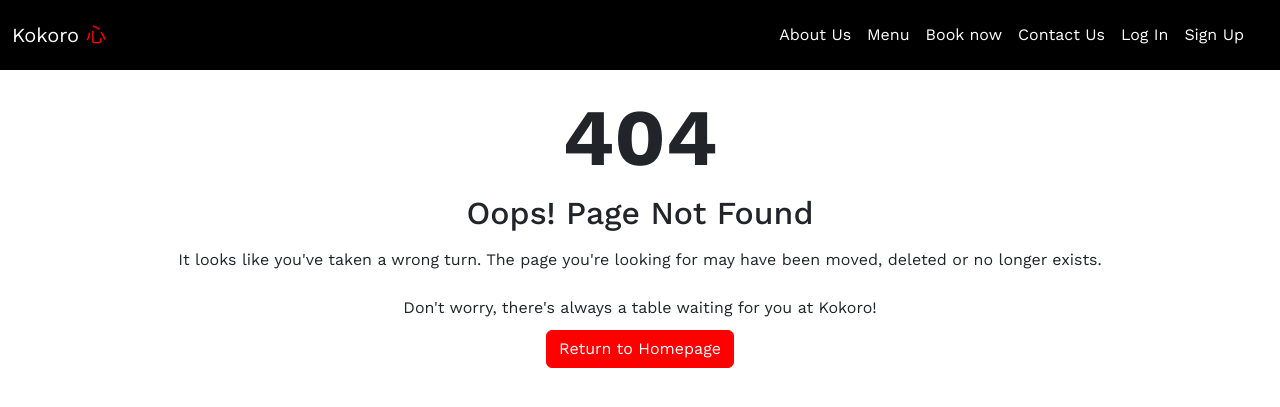
After one commit to Siaaancode/Module-3, a Django app: template bookings/templates/404.html in a window 1280 px wide. The commit adds this page. Shown: the top 407 px of the page. Run offline with Django 3.2, Linux system fonts and the light colour scheme; the template is opened without the code that fills it, so the values that code supplies are empty.

Commit message:
Created a error 404 page and adjusted the css for it

```diff
--- a/bookings/static/css/styles.css
+++ b/bookings/static/css/styles.css
@@ -147,6 +147,18 @@ ul {
 }
 
 .signup_confirmation.btn-primary {
+    background-color: red;
+    border-color: red;
+}
+
+/* Error 404 page */
+
+#error_404_container {
+    text-align: center;
+    margin-top: 20px;
+}
+
+.error.btn-primary {
     background-color: red;
     border-color: red;
 }
--- /dev/null
+++ b/bookings/templates/404.html
@@ -0,0 +1,117 @@
+{% load static %}
+<!doctype html>
+<html lang="en">
+
+<head>
+    <meta charset="UTF-8">
+    <meta name="viewport" content="width=device-width, initial-scale=1.0">
+    <title>Kokoro Restaurant - Error 404</title>
+    <!-- Bootstrap CSS -->
+    <link href="https://cdn.jsdelivr.net/npm/bootstrap@5.3.8/dist/css/bootstrap.min.css" rel="stylesheet"
+        integrity="sha384-sRIl4kxILFvY47J16cr9ZwB07vP4J8+LH7qKQnuqkuIAvNWLzeN8tE5YBujZqJLB" crossorigin="anonymous">
+    <!-- CSS Stylesheet-->
+    <link rel="stylesheet" href="{% static 'css/styles.css' %}">
+    <!-- Favicon icons -->
+
+</head>
+
+<body>
+    <!-- Navigation bar -->
+    <header>
+        <nav class="navbar navbar-expand-lg bg-body-tertiary fixed-top">
+            <div class="container-fluid">
+                <a class="navbar-brand" href="{% url 'index' %}">Kokoro <span style="color: red;">心</span></a>
+                <button class="navbar-toggler" type="button" data-bs-toggle="offcanvas"
+                    data-bs-target="#offcanvasNavbar" aria-controls="offcanvasNavbar" aria-label="Toggle navigation">
+                    <span class="navbar-toggler-icon"></span>
+                </button>
+                <div class="offcanvas offcanvas-end" tabindex="-1" id="offcanvasNavbar" role="dialog"
+                    aria-labelledby="offcanvasNavbarLabel">
+                    <div class="offcanvas-header">
+                        <h5 class="offcanvas-title" id="offcanvasNavbarLabel">Kokoro <span style="color: red;">心</span>
+                        </h5>
+                        <button type="button" class="btn-close" data-bs-dismiss="offcanvas" aria-label="Close"></button>
+                    </div>
+                    <div class="offcanvas-body">
+                        <ul class="navbar-nav justify-content-end flex-grow-1 pe-3">
+                            <li class="nav-item">
+                                <a class="nav-link active" href="{% url 'index' %}#about-us">About Us</a>
+                            </li>
+                            <li class="nav-item">
+                                <a class="nav-link" href="/menu/">Menu</a>
+                            </li>
+                            <li class="nav-item">
+                                <a class="nav-link" href="{% url 'booking_page' %}">Book now</a>
+                            </li>
+                            <li class="nav-item">
+                                <a class="nav-link" href="{% url 'index' %}#footer-container">Contact Us</a>
+                            </li>
+
+                            {% if user.is_authenticated %}
+
+                            <li class="nav-item">
+                                <a class="nav-link" href="{% url 'profile' %}">
+                                    Welcome, {{ user.username }}
+                                </a>
+                            </li>
+
+                            <li class="nav-item">
+                                <form method="POST" action="{% url 'logout' %}">
+                                    {% csrf_token %}
+                                    <button class="nav-link" type="submit">
+                                        Log Out
+                                    </button>
+                                </form>
+                            </li>
+
+                            {% else %}
+
+                            <li class="nav-item">
+                                <a class="nav-link" href="{% url 'login' %}">
+                                    Log In
+                                </a>
+                            </li>
+
+                            <li class="nav-item">
+                                <a class="nav-link" href="{% url 'signup' %}">
+                                    Sign Up
+                                </a>
+                            </li>
+
+                            {% endif %}
+                        </ul>
+                    </div>
+                </div>
+            </div>
+        </nav>
+    </header>
+
+    <main id="error_404_container">
+
+        <h1 class="display-1 fw-bold">404</h1>
+
+        <h2>Oops! Page Not Found</h2>
+
+        <p class="mt-3 mb-4">
+            It looks like you've taken a wrong turn.
+            The page you're looking for may have been moved,
+            deleted or no longer exists.
+        </p>
+
+        <p>
+            Don't worry, there's always a table waiting for you at Kokoro!
+        </p>
+
+        <a href="{% url 'index' %}" class="error btn btn-primary">
+            Return to Homepage
+        </a>
+
+    </main>
+
+    <!-- Bootstrap JS -->
+    <script src="https://cdn.jsdelivr.net/npm/bootstrap@5.3.8/dist/js/bootstrap.bundle.min.js"
+        integrity="sha384-FKyoEForCGlyvwx9Hj09JcYn3nv7wiPVlz7YYwJrWVcXK/BmnVDxM+D2scQbITxI"
+        crossorigin="anonymous"></script>
+</body>
+
+</html>
```
Also changed, not shown: bookings/static/images/final_screenshots/error_404_page/desktop_screensize_error_404_page.png (added), bookings/static/images/final_screenshots/error_404_page/laptop_and_larger_screensize_error_404_page.png (added), bookings/static/images/final_screenshots/error_404_page/mobile_screensize_error_404_page.png (added), bookings/static/images/final_screenshots/error_404_page/tablet_screensize_error_404_page.png (added).
